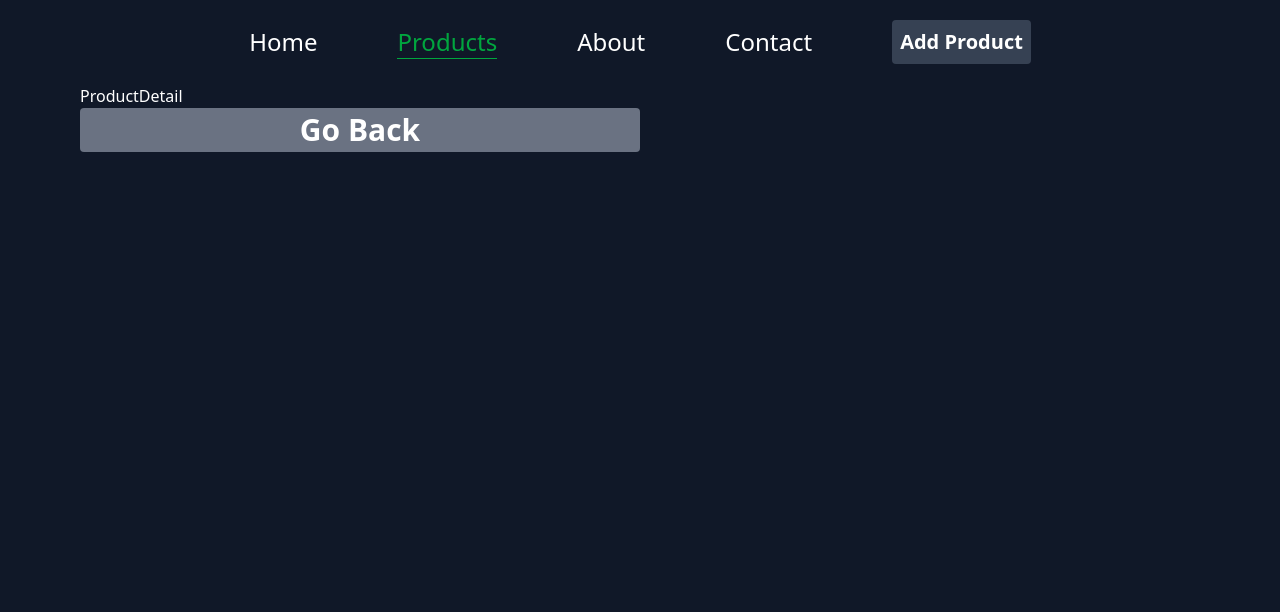
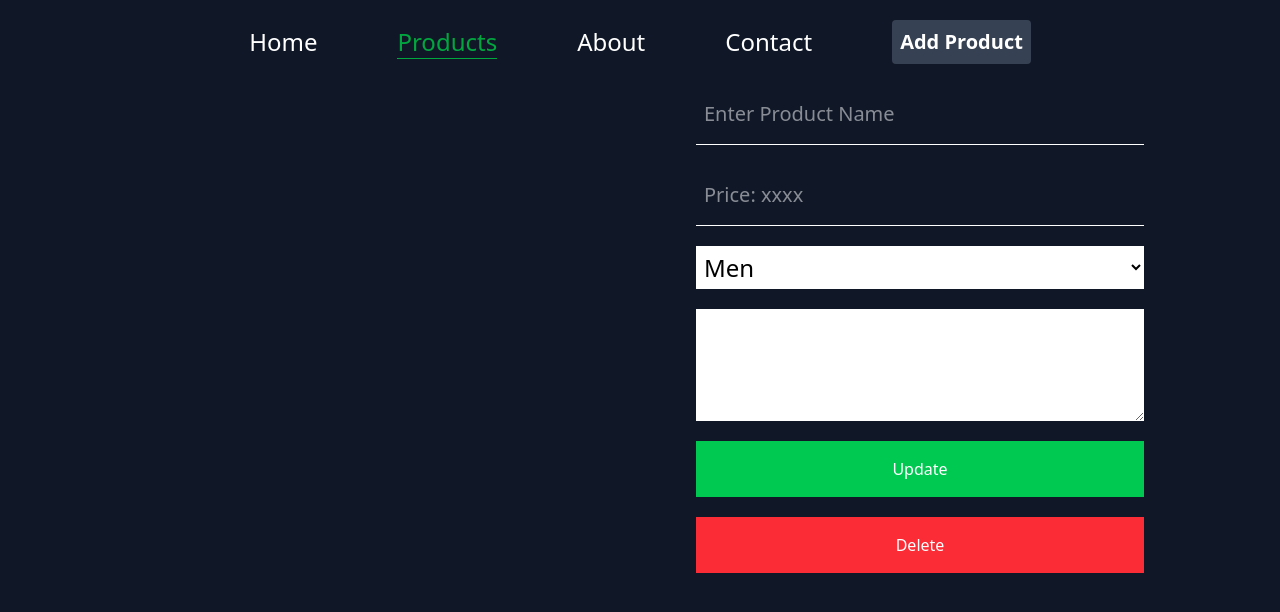
Before and after one commit to BinodRai123/browser-router-project, a React (Vite) app: page /products/product-detail/1 in a window 1280 px wide. Shown: the top 612 px of the page. Built offline with nearby package versions, Linux system fonts and the light colour scheme.

Commit message:
created update form

```diff
--- a/src/Pages/add_product.jsx
+++ b/src/Pages/add_product.jsx
@@ -23,14 +23,14 @@ const Form = () => {
       <form className="flex flex-col gap-8 mt-16 items-center" onSubmit={handleSubmit(handleFormData)}>
         <input
           {...register("product_name")}
-          className="text-xl font-thin input-field"
+          className="text-xl font-thin add-product-field"
           type="text"
           placeholder="Enter Product Name"
           required
         />
         <input
           {...register("price")}
-          className="text-xl font-thin input-field"
+          className="text-xl font-thin add-product-field"
           type="number"
           placeholder="Price: xxxx"
           required
@@ -51,7 +51,7 @@ const Form = () => {
 
         <textarea
           {...register("description")}
-          className="bg-white text-black min-h-28 input-field border-none"
+          className="bg-white text-black min-h-28 add-product-field border-none"
           name="description"
         ></textarea>
 
--- a/src/Pages/product.jsx
+++ b/src/Pages/product.jsx
@@ -4,14 +4,15 @@ import { context } from "../wrapper";
 
 const Products = () => {
   const [formData, setFormData] = useContext(context);
+  console.log(formData.length)
 
   return (
     <>
       <div className="flex flex-col gap-5">
-        {formData.map((data) => (
+        {formData.length > 0 ? formData.map((data , i) => (
           <Singleproduct
-            key={data.id}
-            id={data.id}
+            key={i}
+            id={i}
             title={data.product_name}
             rating={data.rating}
             price={data.price}
@@ -19,7 +20,7 @@ const Products = () => {
             desc={data.description}
             image={data.image}
           />
-        ))}
+        )) : "Nothing...."}
       </div>
     </>
   );
--- a/src/Pages/productDetail.jsx
+++ b/src/Pages/productDetail.jsx
@@ -1,16 +1,97 @@
-import { useNavigate } from "react-router-dom";
+import { useContext } from "react";
+import { useForm } from "react-hook-form";
+import { useNavigate, useParams } from "react-router-dom";
+import { context } from "../wrapper";
+import { nanoid } from "nanoid";
 
 const ProductDetail = () => {
   const navigate = useNavigate();
-  const handleButton = () => {
-    navigate(-1)
-  }
+  const { id } = useParams();
+  const index = Number(id);
+  const [formData, setFormData] = useContext(context);
+  const product = formData[index];
+
+  const { register, handleSubmit } = useForm({
+    defaultValues: {
+      product_name: product?.product_name,
+      price: product?.price,
+      category: product?.category,
+      description: product?.description,
+    },
+  });
+
+  const handleUpdate = (data) => {
+    setFormData((prev) => {
+      const updated = [...prev];
+      updated[index] = { ...updated[index], ...data };
+      return updated;
+    });
+  };
+
+  const handleDelete = () => {
+    setFormData((prev) => prev.filter((_, i) => i !== index));
+    navigate(-1);
+  };
 
   return (
     <>
-      <div>ProductDetail</div>
+      <div className="">
+        {formData.length > 0 ? (
+          <form
+            onSubmit={handleSubmit(handleUpdate)}
+            className="flex flex-col gap-5 ml-auto w-1/2 items-center"
+          >
+            <input
+              {...register("product_name")}
+              className="text-xl font-thin product-detail-form"
+              type="text"
+              placeholder="Enter Product Name"
+              required
+            />
 
-      <button className="button" onClick={handleButton}>Go Back</button>
+            <input
+              {...register("price")}
+              className="text-xl font-thin product-detail-form"
+              type="number"
+              placeholder="Price: xxxx"
+              required
+            />
+
+            <select
+              {...register("category")}
+              className="w-[80%] text-2xl font-medium p-1 bg-white text-black"
+              name="category"
+              defaultValue={product?.category || "Men"}
+            >
+              <option value="Men">Men</option>
+              <option value="Women">Women</option>
+              <option value="Electronic">Electornic</option>
+              <option value="Food">Food</option>
+            </select>
+
+            <textarea
+              {...register("description")}
+              className="bg-white text-black min-h-28 product-detail-form border-none"
+              name="description"
+            ></textarea>
+
+            <input
+              className="bg-green-500 px-2 py-4 w-[80%] cursor-pointer"
+              type="submit"
+              value={"Update"}
+            />
+
+            <button
+              className="bg-red-500 px-2 py-4  w-[80%]"
+              onClick={handleDelete}
+            >
+              Delete
+            </button>
+          </form>
+        ) : (
+          "nothing..."
+        )}
+      </div>
     </>
   );
 };
--- a/src/index.css
+++ b/src/index.css
@@ -1,7 +1,14 @@
 @import "tailwindcss";
+@theme{
+    --w-input: 50%;
+}
 
-.input-field{
+.add-product-field{
     @apply w-1/2 outline-none border-b px-2 py-4;
+}
+
+.product-detail-form {
+    @apply w-[80%] outline-none border-b px-2 py-4;
 }
 
 .button {
--- a/src/wrapper.jsx
+++ b/src/wrapper.jsx
@@ -3,7 +3,14 @@ import { createContext, useState } from "react"
 export const context = createContext(null);
 
 const Wrapper = (props) => {
-  const [formData, setFormData] = useState([])
+  const [formData, setFormData] = useState([
+    {
+      product_name: "bycycle",
+      price:"134123",
+      category: "electronic",
+      description:";aksdf;asdjf;alsdjkf;alskdjf;alsdjf;l"
+    }
+  ])
 
   return <>
     <context.Provider value={[formData, setFormData]}>
```
